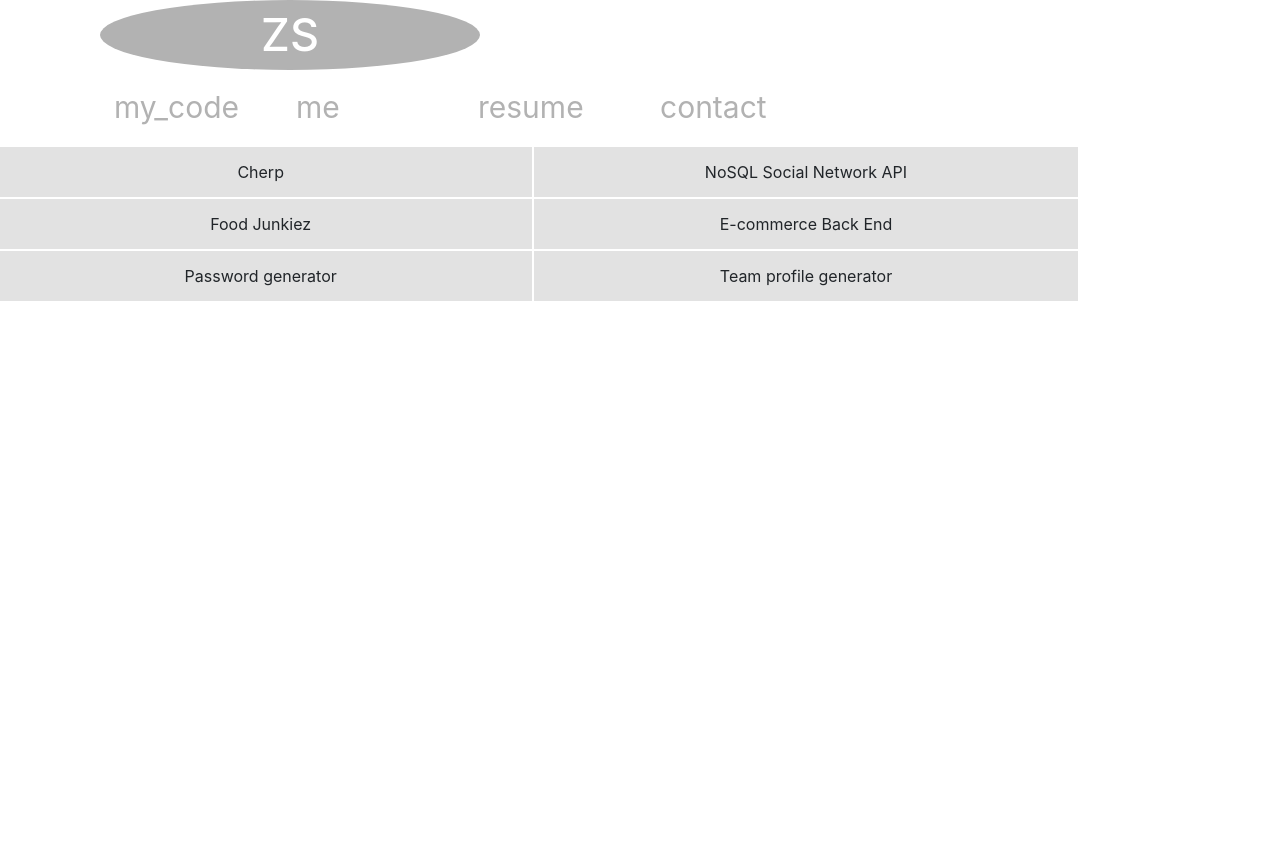
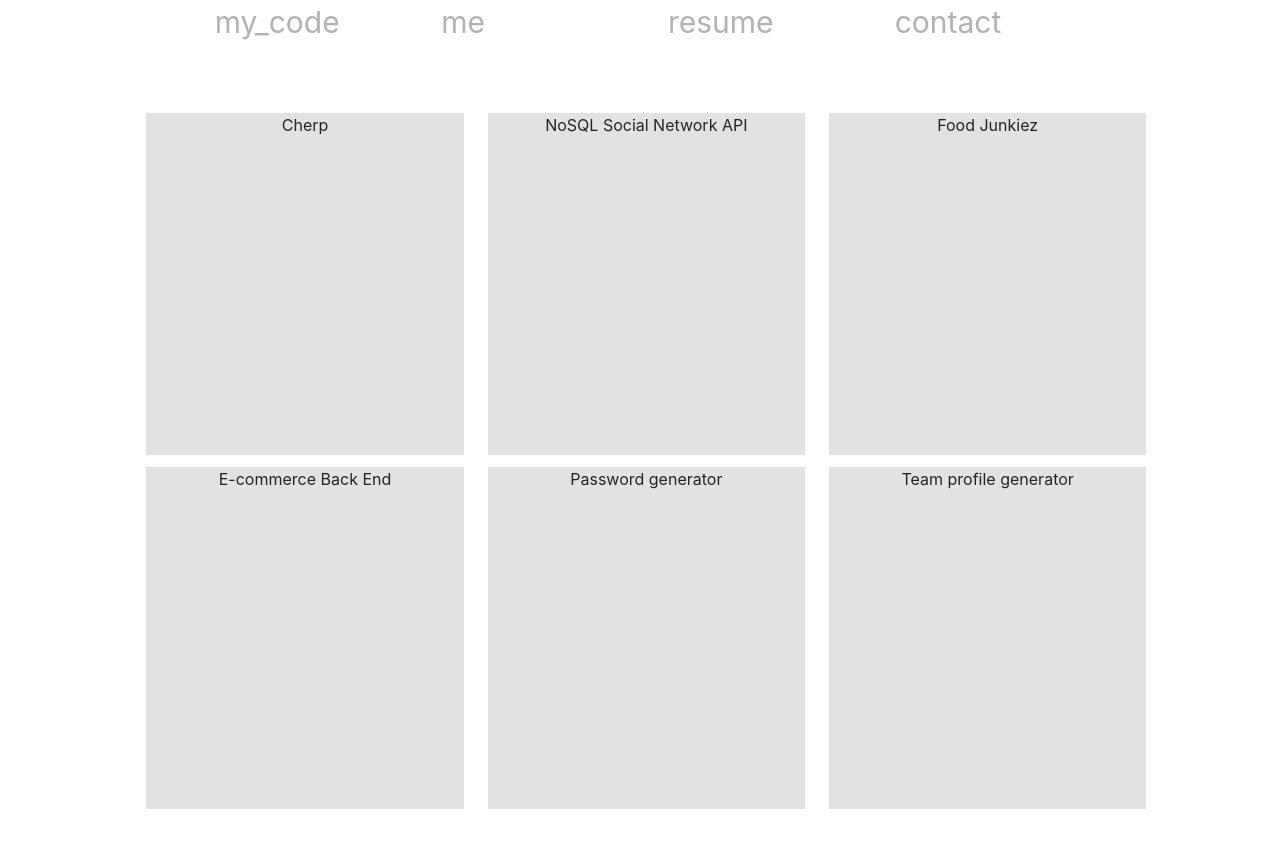
Before and after one commit to zdensamson/React_portfolio, a React (Create React App) app: page / in a window 1280 px wide. Both pictures are taken after a click on the element "my_code". Shown: the top 848 px of the page. Before the commit the page ends 800 px from the top, so only its background shows below. Built offline with nearby package versions, Linux system fonts and the light colour scheme.

Commit message:
built square grid for projects

```diff
--- a/src/App.js
+++ b/src/App.js
@@ -26,13 +26,15 @@ function App() {
 
 
   return (
-    <div>
+    <div className="root">
       <Nav
         categories={categories}
         currentCategory={currentCategory}
         setCurrentCategory={setCurrentCategory}
       ></Nav>
-      <Gallery currentCategory={currentCategory}></Gallery>
+      <main className="vertical-center">
+        <Gallery currentCategory={currentCategory}></Gallery>
+      </main>
 
     </div>
   );
--- a/src/components/Gallery/index.js
+++ b/src/components/Gallery/index.js
@@ -5,7 +5,7 @@ import Projects from '../Projects';
 function Gallery(props) {
     const { currentCategory } = props;
     return (
-        <section>
+        <section className="container">
             {currentCategory.title === 'me' && <About/>}
             {currentCategory.title === 'my_code' && <Projects/>}
 
--- a/src/components/Nav/index.js
+++ b/src/components/Nav/index.js
@@ -10,12 +10,12 @@ function Nav(props) {
     return (
         <header className="container">
             <div className="row">
-                <h1 className="col-4">ZS</h1>
-                <div className="col-8">
+                {/* <h1 className="col-1 mx-auto">ZS</h1> */}
+                <div className="col-11 mx-auto">
                     <ul className="row">
                         {categories.map((category) => (
                             <li
-                                className="col"
+                                className="col-3"
                                 key={category.title}
                             >
                                 <span onClick={() => {
--- a/src/components/Projects/index.js
+++ b/src/components/Projects/index.js
@@ -43,11 +43,13 @@ function Projects(props) {
     return (
         // <section className="container">
             <div className="row">
-                {projects.map((project) => (
-                    <div key={project.name} className="col-5 proj">
-                        {project.name}
-                    </div>
-                ))}
+                    {projects.map((project) => (
+                        <div className="col-4 mx-auto proj-holder">
+                            <div key={project.name} className="proj">
+                                {project.name}
+                            </div>
+                        </div>
+                    ))}
             </div>
         // </section>
     )
--- a/src/index.css
+++ b/src/index.css
@@ -91,11 +91,30 @@ header ul li span:hover {
   text-shadow: 0 0 2px rgba(0, 0, 0, 0.5);
 }
 
+.proj-holder{
+  height: 60%;
+}
+
 .proj{
-  height: 50px;
-  margin: 1px;
+  width: 100%;
+  height: 60%;
+  padding-bottom: 100%;
+  margin: 2%;
   background-color: var(--primary-color);
   display: flex;
   align-items: center;
   justify-content: space-around;
 }
+
+.vertical-center {
+  min-height: 100%;  /* Fallback for browsers do NOT support vh unit */
+  min-height: 100vh; /* These two lines are counted as one :-)       */
+
+  display: flex;
+  align-items: center;
+}
+
+.root {
+  width: 80%;
+  margin: 0 auto;
+}
```
